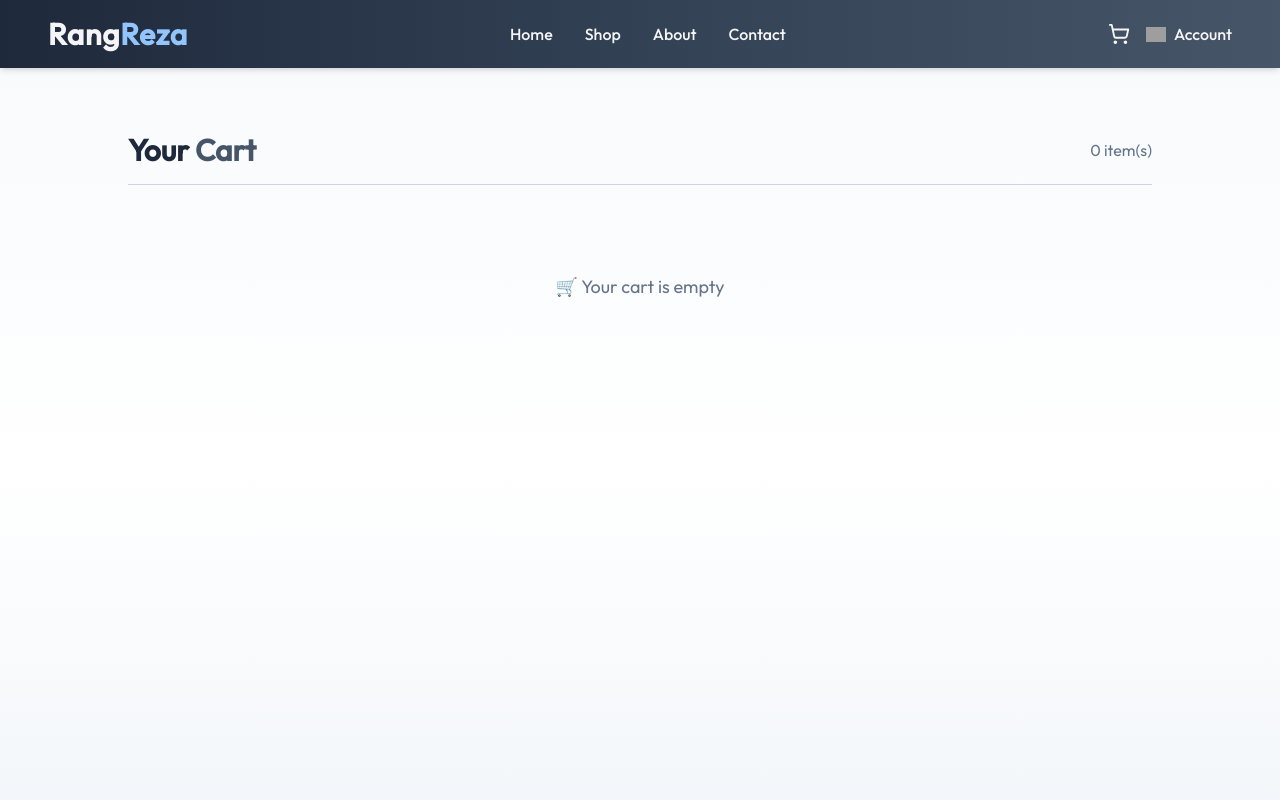
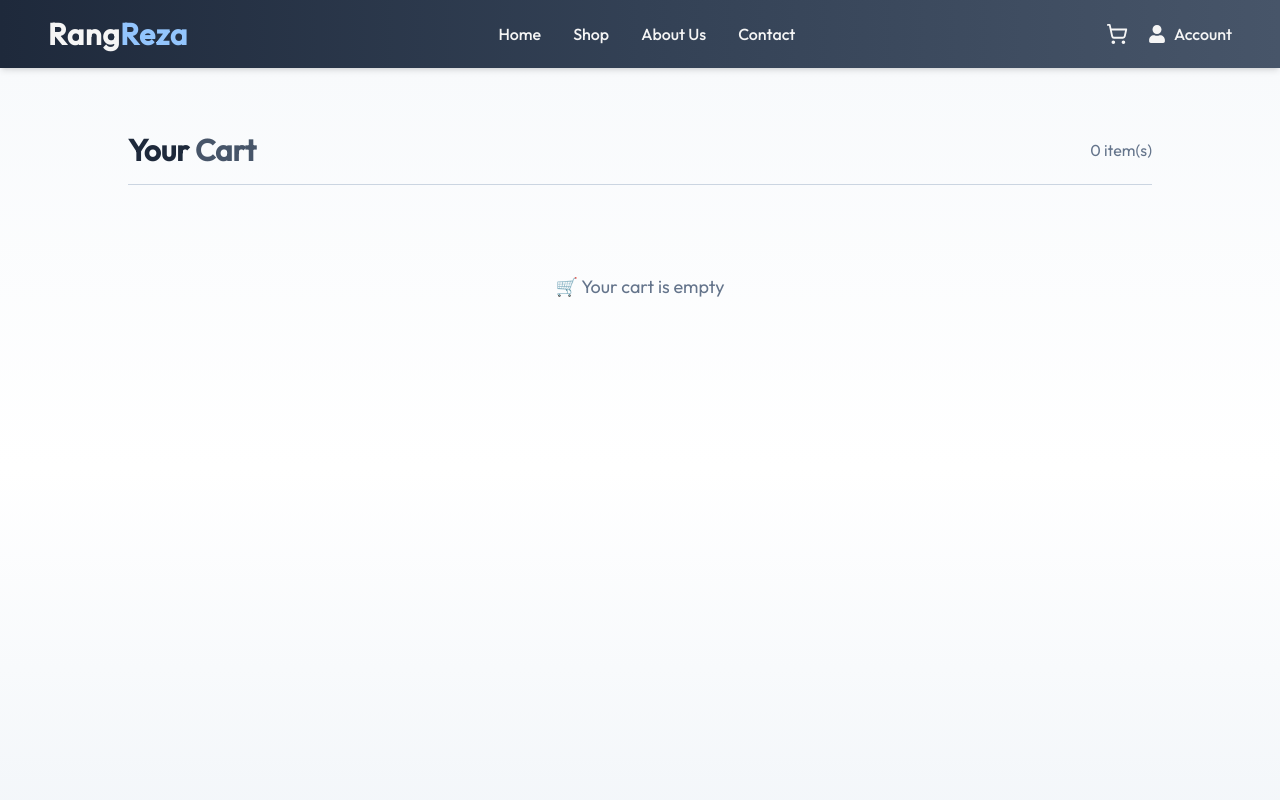
Before and after one commit to Mismail9961/Paint-Website, a Next.js app: page /cart in a window 1280 px wide. Shown: the top 800 px of the page. Built offline with nearby package versions, Linux system fonts and the light colour scheme; no server answers; the database is empty; grey boxes are pictures that could not be loaded.

Commit message:
Cart Updation

```diff
--- a/components/Navbar.jsx
+++ b/components/Navbar.jsx
@@ -1,15 +1,16 @@
 "use client";
 import React, { useEffect, useState } from "react";
 import Link from "next/link";
+import axios from "axios";
+import { ShoppingCart, Menu } from "lucide-react";
+import { FaUser } from "react-icons/fa";
+import { useClerk, UserButton, useUser } from "@clerk/nextjs";
 import { useAppContext } from "@/context/AppContext";
-import Image from "next/image";
-import { useClerk, UserButton } from "@clerk/nextjs";
-import { ShoppingCart, Menu } from "lucide-react";
-import axios from "axios";
 
 const Navbar = () => {
   const { isSeller, router, user } = useAppContext();
   const { openSignIn } = useClerk();
+  const { isSignedIn } = useUser();
   const [cartCount, setCartCount] = useState(0);
 
   useEffect(() => {
@@ -28,34 +29,28 @@ const Navbar = () => {
   return (
     <nav className="bg-gradient-to-r from-slate-800 via-slate-700 to-slate-600 text-neutral-100 sticky top-0 z-50 shadow-md">
       <div className="max-w-7xl mx-auto flex items-center justify-between px-5 md:px-12 py-4">
-        {/* Brand Name instead of Logo */}
+        {/* Brand */}
         <div
-          className="flex items-center gap-2 cursor-pointer select-none"
           onClick={() => router.push("/")}
+          className="cursor-pointer select-none"
         >
-          <h1 className="text-2xl md:text-3xl font-extrabold tracking-wide text-neutral-100">
-          Rang<span className="text-blue-300">Reza</span>
+          <h1 className="text-2xl md:text-3xl font-extrabold tracking-wide">
+            Rang<span className="text-blue-300">Reza</span>
           </h1>
         </div>
 
-        {/* Desktop Links */}
-        <div className="hidden md:flex items-center gap-8">
-          <Link href="/" className="hover:text-slate-300 transition font-medium">
+        {/* Desktop Menu */}
+        <div className="hidden md:flex items-center gap-8 font-medium">
+          <Link href="/" className="hover:text-slate-300 transition">
             Home
           </Link>
-          <Link
-            href="/all-products"
-            className="hover:text-slate-300 transition font-medium"
-          >
+          <Link href="/all-products" className="hover:text-slate-300 transition">
             Shop
           </Link>
-          <Link href="/about" className="hover:text-slate-300 transition font-medium">
-            About
+          <Link href="/about-us" className="hover:text-slate-300 transition">
+            About Us
           </Link>
-          <Link
-            href="/contact"
-            className="hover:text-slate-300 transition font-medium"
-          >
+          <Link href="/contact-us" className="hover:text-slate-300 transition">
             Contact
           </Link>
 
@@ -70,7 +65,7 @@ const Navbar = () => {
         </div>
 
         {/* Right Section */}
-        <div className="flex items-center gap-4">
+        <div className="flex items-center gap-5">
           {/* Cart Icon */}
           <button
             onClick={() => router.push("/cart")}
@@ -84,21 +79,18 @@ const Navbar = () => {
             )}
           </button>
 
-          {/* User Auth */}
-          {user ? (
-            <UserButton afterSignOutUrl="/" />
+          {/* Account / Auth */}
+          {isSignedIn ? (
+            <UserButton
+              appearance={{ elements: { avatarBox: "w-8 h-8" } }}
+              afterSignOutUrl="/"
+            />
           ) : (
             <button
               onClick={openSignIn}
               className="flex items-center gap-2 font-medium hover:text-slate-300 transition"
             >
-              <Image
-                src="/user-icon.svg"
-                alt="user icon"
-                className="w-5 h-5 object-contain"
-                width={20}
-                height={20}
-              />
+              <FaUser className="text-lg" />
               Account
             </button>
           )}
--- a/package.json
+++ b/package.json
@@ -19,7 +19,8 @@
     "next": "^15.5.4",
     "react": "^19.0.0",
     "react-dom": "^19.0.0",
-    "react-hot-toast": "^2.5.1"
+    "react-hot-toast": "^2.5.1",
+    "react-icons": "^5.5.0"
   },
   "devDependencies": {
     "@eslint/eslintrc": "^3",
```
Also changed, not shown: 1 other file (tests, documents, lock files or other folders).
